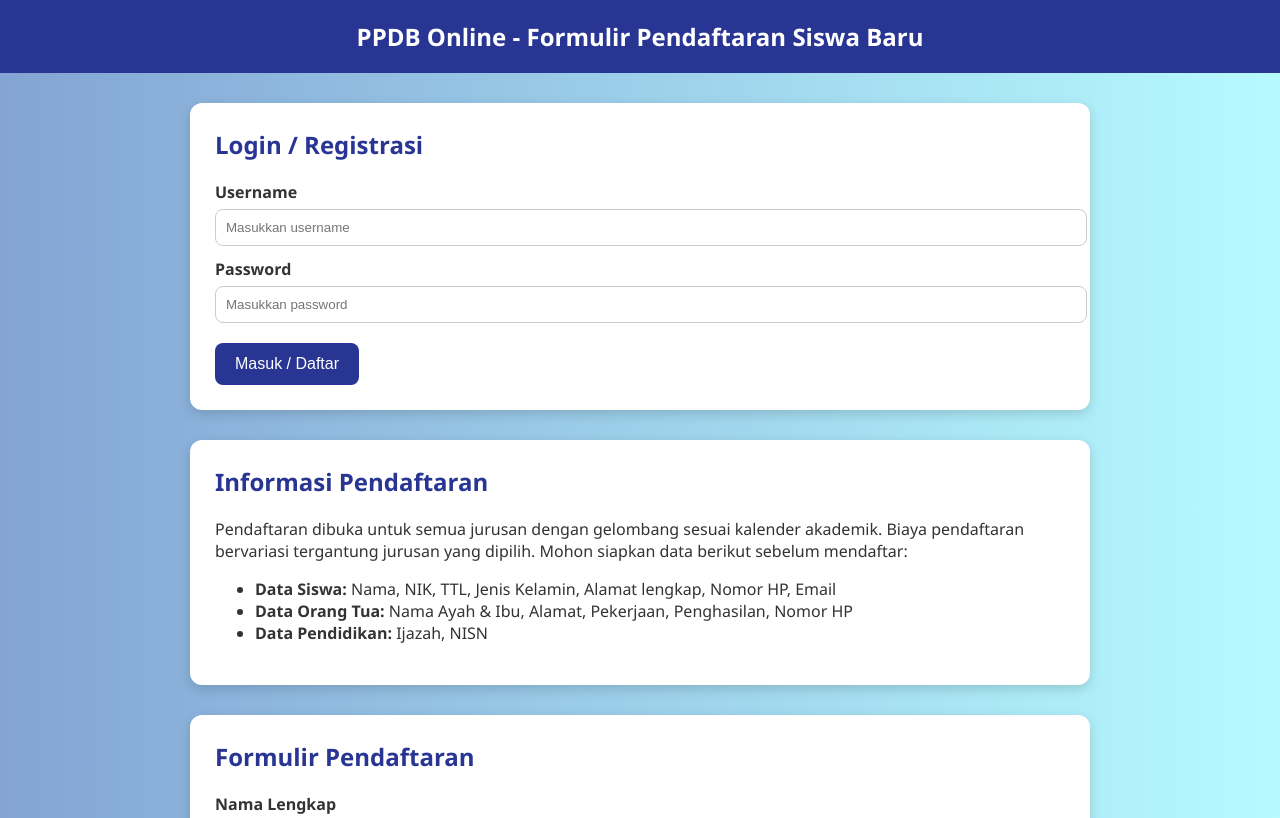
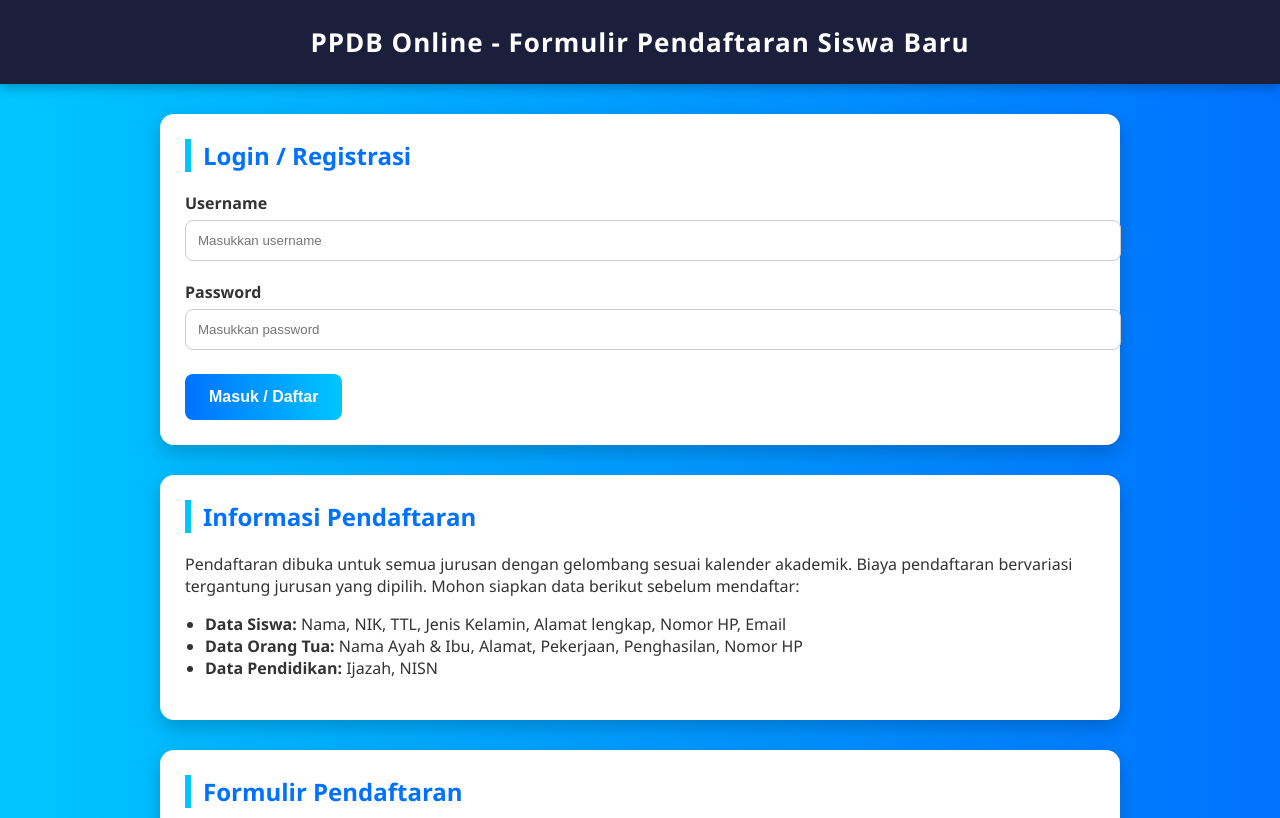
Before and after one commit to Mh250801/sss, a plain HTML site: page index.html in a window 1280 px wide. Shown: the top 818 px of the page. Drawn offline with Linux system fonts and the light colour scheme.

Commit message:
Update index.html

```diff
--- a/index.html
+++ b/index.html
@@ -1,64 +1,113 @@
 <!DOCTYPE html>
 <html lang="id">
 <head>
-  <meta charset="UTF-8">
-  <meta name="viewport" content="width=device-width, initial-scale=1.0">
+  <meta charset="UTF-8" />
+  <meta name="viewport" content="width=device-width, initial-scale=1.0"/>
   <title>PPDB Online - Formulir Siswa Baru</title>
   <style>
     body {
       font-family: 'Segoe UI', sans-serif;
-      background: linear-gradient(to right, #83a4d4, #b6fbff);
+      background: linear-gradient(to right, #00c6ff, #0072ff);
       color: #333;
       margin: 0;
       padding: 0;
     }
+
     header {
-      background-color: #283593;
+      background: #1b1f3b;
       color: white;
-      padding: 20px;
+      padding: 24px 16px;
       text-align: center;
-      font-size: 24px;
+      font-size: 26px;
       font-weight: bold;
+      letter-spacing: 1px;
+      box-shadow: 0 4px 10px rgba(0, 0, 0, 0.25);
     }
+
     main {
       padding: 30px;
-      max-width: 900px;
+      max-width: 960px;
       margin: auto;
     }
+
     section {
       background: white;
       padding: 25px;
       margin-bottom: 30px;
-      border-radius: 12px;
-      box-shadow: 0 4px 12px rgba(0, 0, 0, 0.15);
+      border-radius: 14px;
+      box-shadow: 0 8px 20px rgba(0, 0, 0, 0.2);
+      transition: transform 0.3s ease, box-shadow 0.3s ease;
     }
+
+    section:hover {
+      transform: translateY(-2px);
+      box-shadow: 0 12px 24px rgba(0, 0, 0, 0.25);
+    }
+
     section h2 {
-      color: #283593;
+      color: #0072ff;
       margin-top: 0;
+      border-left: 6px solid #00c6ff;
+      padding-left: 12px;
     }
+
     label {
       display: block;
       margin: 12px 0 6px;
       font-weight: 600;
     }
+
     input, select {
       width: 100%;
-      padding: 10px;
+      padding: 12px;
       border-radius: 8px;
       border: 1px solid #ccc;
+      margin-bottom: 8px;
+      transition: border 0.3s ease;
     }
+
+    input:focus, select:focus {
+      outline: none;
+      border: 1.5px solid #0072ff;
+      background: #f0faff;
+    }
+
     button {
-      margin-top: 20px;
-      background-color: #283593;
+      margin-top: 16px;
+      background: linear-gradient(to right, #0072ff, #00c6ff);
       color: white;
-      padding: 12px 20px;
+      padding: 14px 24px;
       border: none;
       border-radius: 8px;
       cursor: pointer;
       font-size: 16px;
+      font-weight: bold;
+      transition: background 0.3s ease, transform 0.2s ease;
     }
+
     button:hover {
-      background-color: #1a237e;
+      background: linear-gradient(to right, #005ae0, #00b4d8);
+      transform: scale(1.02);
+    }
+
+    ul {
+      padding-left: 20px;
+    }
+
+    hr {
+      border: none;
+      border-top: 1px solid #ddd;
+      margin: 20px 0;
+    }
+
+    @media (max-width: 600px) {
+      header {
+        font-size: 20px;
+        padding: 16px;
+      }
+      button {
+        width: 100%;
+      }
     }
   </style>
 </head>
```
